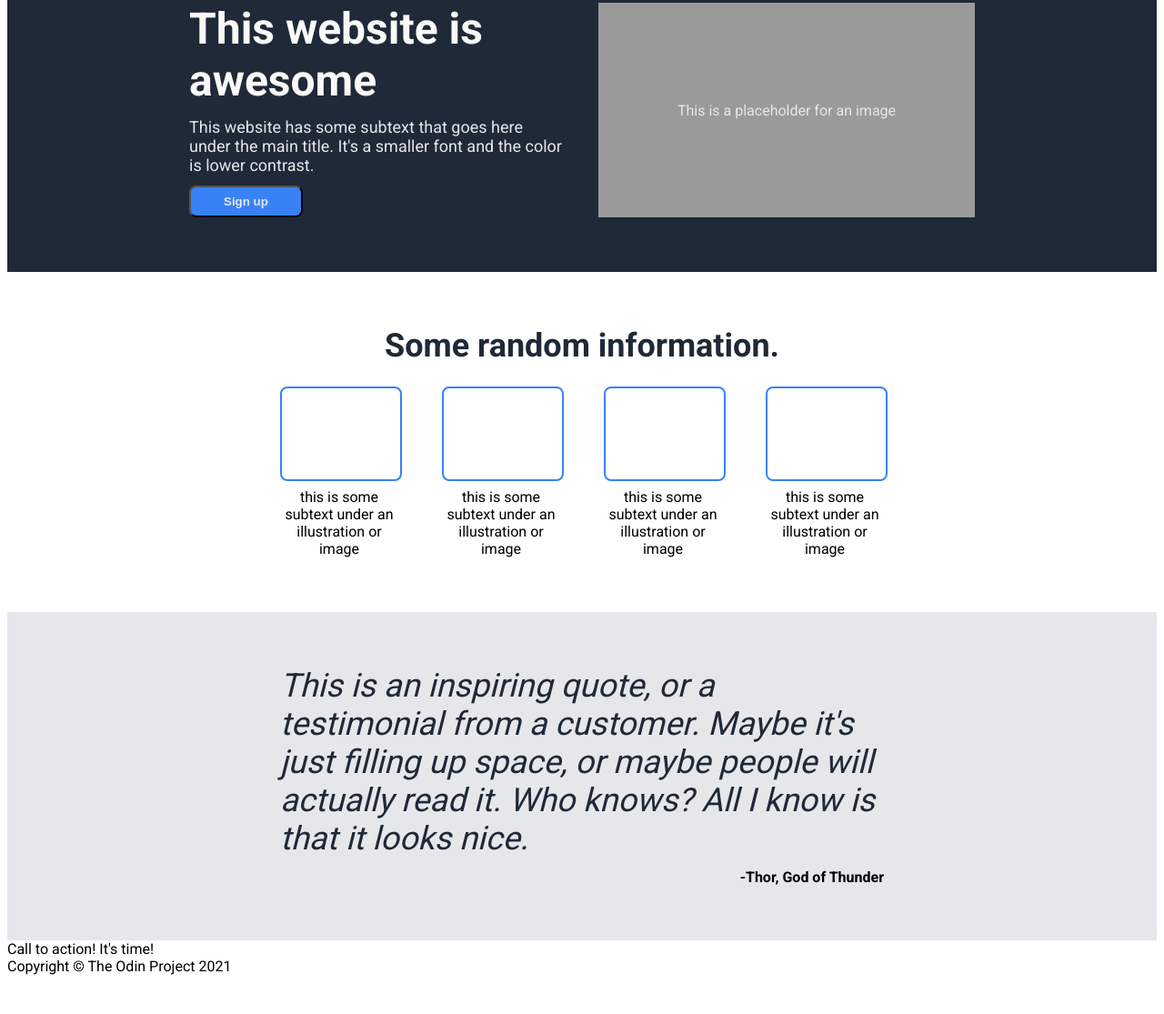
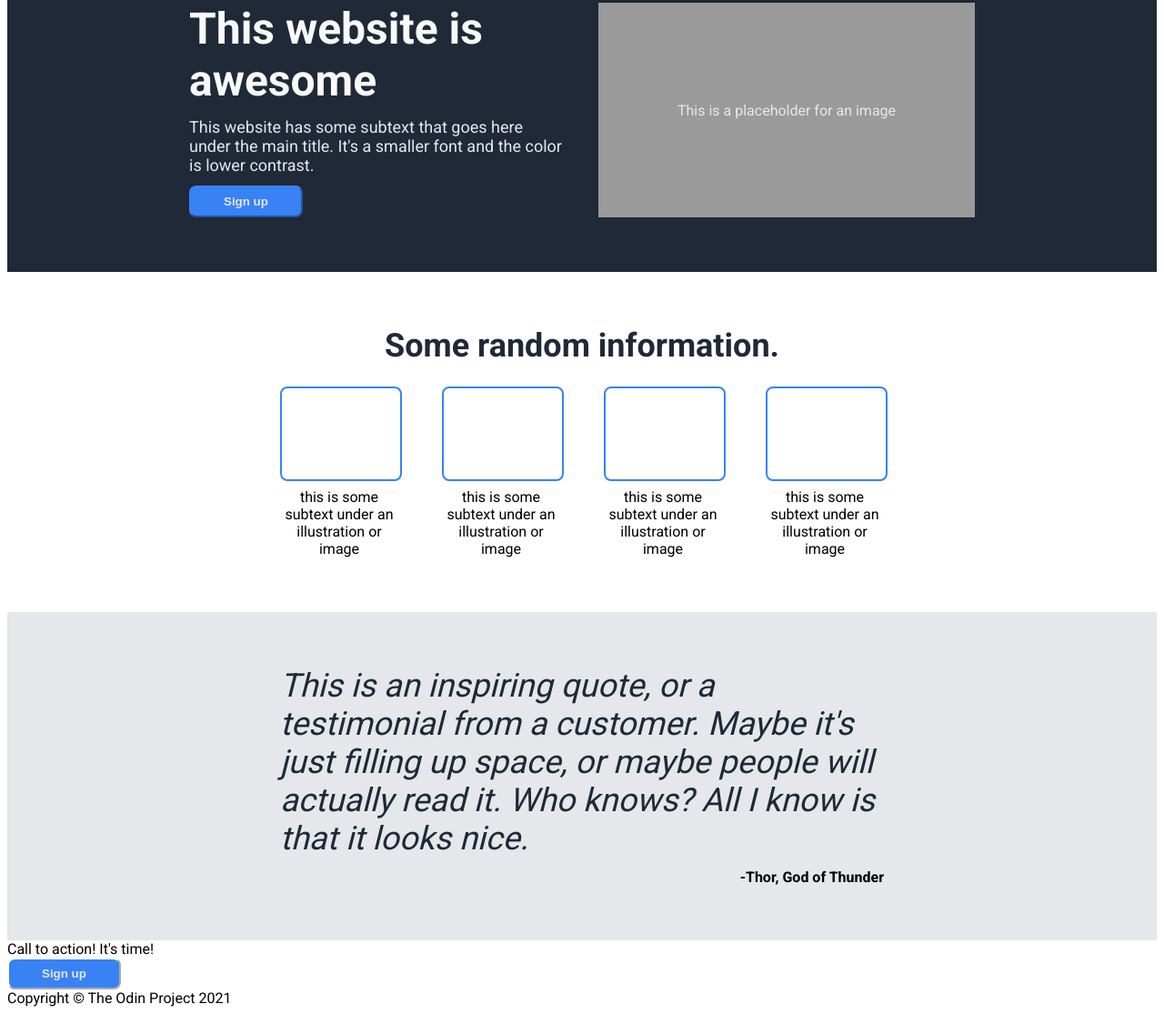
Before and after one commit to dsully917/odin-landing-page, a plain HTML site: page index.html in a window 1280 px wide. Shown: the part 125-1240 px from the top of the page at 91% size. Before the commit the page ends 1205 px from the top, so only its background shows below. Drawn offline with Linux system fonts and the light colour scheme.

Commit message:
style bottom button

```diff
--- a/css/style.css
+++ b/css/style.css
@@ -70,11 +70,12 @@ a {
     color: #e5e7eb;
 }
 
-button {
+.content-button button {
     background-color: #3882f6;
     color: #e5e7eb;
     padding: 8px 36px;
     border-radius: 8px;
+    border-color: #3882f6;
     font-weight: 700;
 }
 
@@ -124,3 +125,14 @@ button {
     text-align: right;
     font-weight: bold;
 }
+
+
+
+.action-call-button button {
+    background-color: #3882f6;
+    color: #e5e7eb;
+    padding: 8px 36px;
+    border-radius: 8px;
+    border-color: white;
+    font-weight: 700;
+}
--- a/index.html
+++ b/index.html
@@ -25,7 +25,7 @@
                         goes here under the main title. It's a smaller font and the color is lower
                         contrast.
                     </div>
-                    <div class="button"><button>Sign up</button></div>
+                    <div class="content-button"><button>Sign up</button></div>
                 </div>
 
                 <div class="content-top-right">
@@ -67,7 +67,8 @@
             </div>
 
             <div class="content-bottom">
-                Call to action! It's time!
+                <div class="action-call-text">Call to action! It's time!</div>
+                <div class="action-call-button"><button>Sign up</button></div>
             </div>
         </div>
 
```
